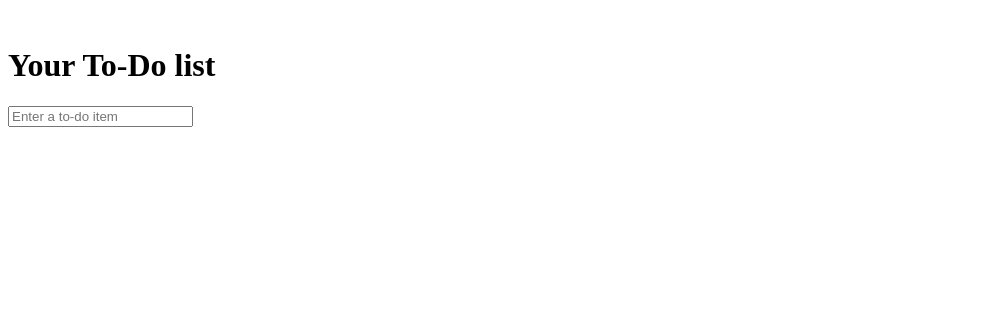
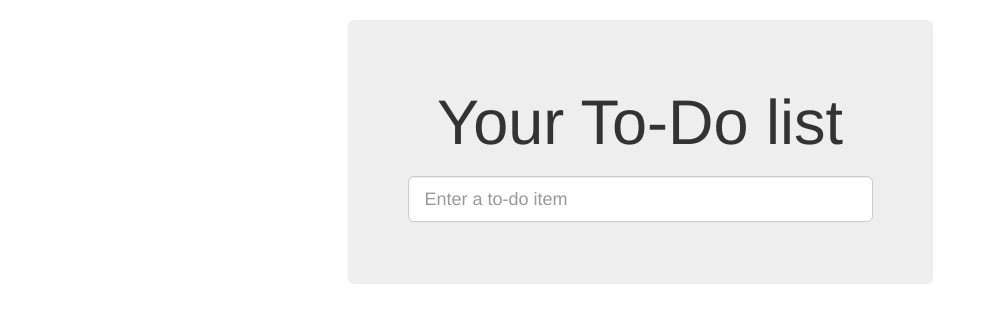
Before and after one commit to likeleon/PyTDD, a Django app: page / in a window 1280 px wide. Shown: the top 323 px of the page, without its empty margins (0-988 px from the left). Run offline with Django 3.2, Linux system fonts and the light colour scheme; some libraries are stand-ins or nearby versions.

Commit message:
레이아웃 개선을 위한 부트스트랩 사용

```diff
--- a/functional_tests/tests.py
+++ b/functional_tests/tests.py
@@ -1,14 +1,15 @@
-from django.test import LiveServerTestCase
+from django.contrib.staticfiles.testing import StaticLiveServerTestCase
 from selenium import webdriver
 from selenium.webdriver.common.keys import Keys
 import unittest
 
-class NewVisitorTest(LiveServerTestCase):
+class NewVisitorTest(StaticLiveServerTestCase):
     def setUp(self):
         self.browser = webdriver.Firefox();
         self.browser.implicitly_wait(3)
 
     def tearDown(self):
+        self.browser.refresh()
         self.browser.quit()
 
     def check_for_row_in_list_table(self, row_text):
--- /dev/null
+++ b/lists/static/base.css
@@ -0,0 +1,3 @@
+#id_new_item {
+    margin-top: 2ex;
+}
--- a/lists/templates/base.html
+++ b/lists/templates/base.html
@@ -1,12 +1,31 @@
+<!DOCTYPE html>
+<html lang="en">
+
+<head>
     <title>To-Do lists</title>
-<html>
+    <meta name="viewport" content="width=device-width, initial-scale=1.0" />
+    <link href="/static/bootstrap/css/bootstrap.min.css" rel="stylesheet" media="screen" />
+    <link href="/static/base.css" rel="stylesheet" media="screen" />
+</head>
 <body>
+    <div class="container">
+        <div class="row">
+            <div class="col-md-6 col-md-offset-3 jumbotron">
+                <div class="text-center">
                     <h1>{% block header_text %} {% endblock %}</h1>
                     <form method="POST" action="{% block form_action %}{% endblock %}">
-            <input name="item_text" id="id_new_item" placeholder="Enter a to-do item" />
+                        <input name="item_text" id="id_new_item" class="form-control input-lg" placeholder="Enter a to-do item" />
                         {% csrf_token %}
                     </form>
+                </div>
+            </div>
+        </div>
+        <div class="row">
+            <div class="col-md-6 col-md-offset-3">
                 {% block table %}
                 {% endblock %}
+            </div>
+        </div>
+    </div>
 </body>
 </html>
--- a/lists/templates/list.html
+++ b/lists/templates/list.html
@@ -2,7 +2,7 @@
 {% block header_text %}Your To-Do list{% endblock %}
 {% block form_action %}/lists/{{ list.id }}/add_item{% endblock %}
 {% block table %}
-    <table id="id_list_table">
+    <table id="id_list_table" class="table">
         {% for item in list.item_set.all %}
         <tr><td>{{ forloop.counter }}: {{ item.text }}</td></tr>
         {% endfor %}
```
Lines whose indentation alone changed are shown as unchanged.
